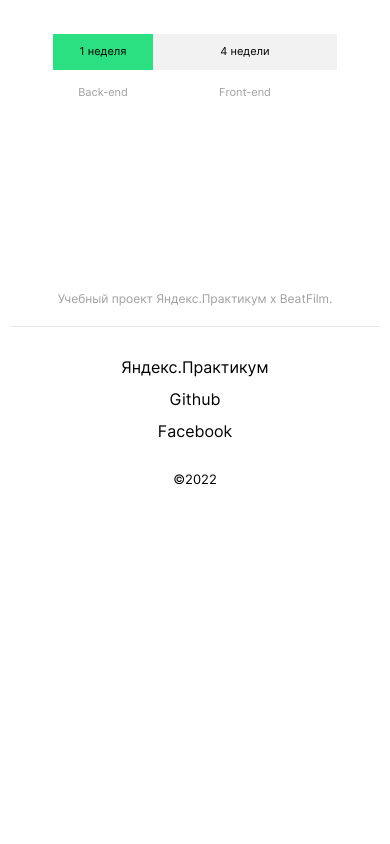
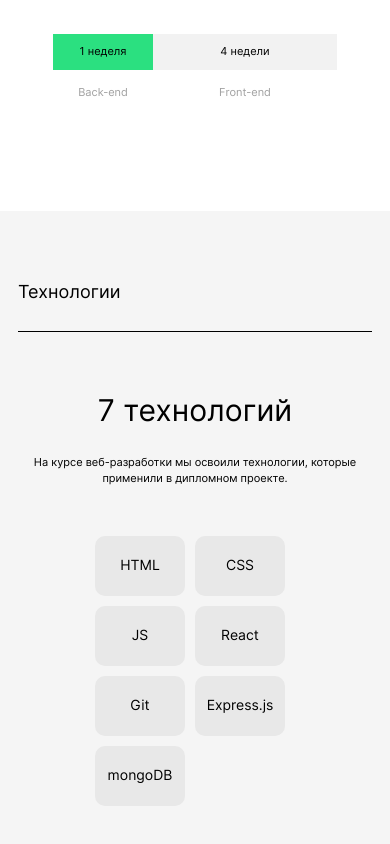
Before and after one commit to zubastu/movies-explorer-frontend, a React (Create React App) app: page / in a window 390 px wide. Shown: the part 1054-1898 px from the top of the page. Before the commit the page ends 1561 px from the top, so only its background shows below. Built offline with nearby package versions, Linux system fonts and the light colour scheme.

Commit message:
Технологии адаптив

```diff
--- a/src/components/Main/Main.js
+++ b/src/components/Main/Main.js
@@ -13,8 +13,8 @@ const Main = ({ setMenuActive }) => {
       <Header setMenuActive={setMenuActive} />
       <Promo />
       <AboutProject />
-      {/*<Techs />
-      <AboutMe />
+      <Techs />
+      {/*      <AboutMe />
       <Portfolio />*/}
       <Footer />
     </>
--- a/src/components/MainTitle/MainTitle.css
+++ b/src/components/MainTitle/MainTitle.css
@@ -1,6 +1,7 @@
 .title-container{
   border-bottom: 1px solid #000000;
   min-width: 100%;
+  min-height: 50px;
 }
 .main-title{
   font-size: 22px;
@@ -8,5 +9,12 @@
   line-height: 27px;
   display: flex;
   align-items: flex-end;
-  margin: 0 0 23px 0;
+  margin: 0;
 }
+@media screen and (max-width: 450px){
+  .main-title{
+    font-size: 18px;
+    font-weight: 400;
+    line-height: 22px;
+  }
+}
--- a/src/components/Techs/Techs.css
+++ b/src/components/Techs/Techs.css
@@ -6,15 +6,16 @@
   display: flex;
   flex-direction: column;
   align-items: center;
-  justify-content: space-between;
+  justify-content: flex-start;
+  gap: 90px;
 }
 .tech__content{
   display: flex;
   align-items: center;
   flex-direction: column;
   margin: 0;
-  justify-content: space-between;
-  flex: 0.6 0 auto;
+  justify-content: flex-start;
+  gap: 100px;
 }
 .tech__text-content{
   display: flex;
@@ -63,3 +64,46 @@
   vertical-align: middle;
   height: 100%;
 }
+@media screen and (max-width: 770px){
+  .techs{
+    padding: 90px 50px 90px 50px;
+    gap: 80px;
+  }
+  .tech__content{
+    gap: 83px;
+  }
+}
+@media screen and (max-width: 700px){
+  .techs{
+    padding: 90px 50px 90px 50px;
+  }
+  .technologies{
+    max-width: 300px;
+    flex-wrap: wrap;
+  }
+}
+@media screen and (max-width: 600px){
+  .techs__title{
+    font-size: 30px;
+    font-weight: 400;
+    line-height: 36px;
+  }
+  .techs__subtitle{
+    font-size: 11px;
+    font-weight: 400;
+    line-height: 16px;
+    min-width: 292px;
+  }
+}
+@media screen and (max-width: 450px){
+  .techs{
+    padding: 70px 18px 70px 18px;
+    gap: 60px;
+  }
+  .tech__content{
+    gap: 50px;
+  }
+  .technologies{
+    max-width: 200px;
+  }
+}
```
